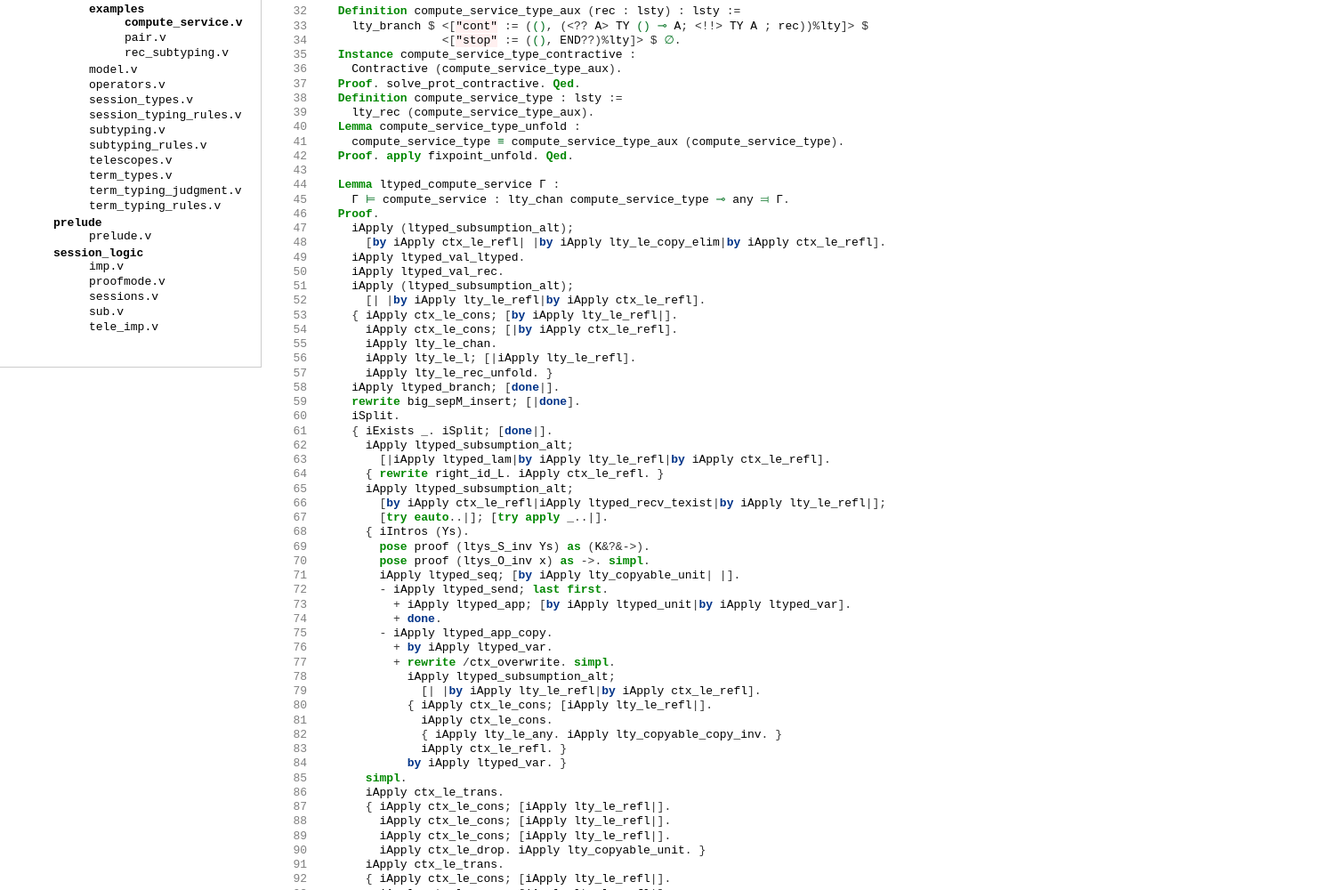
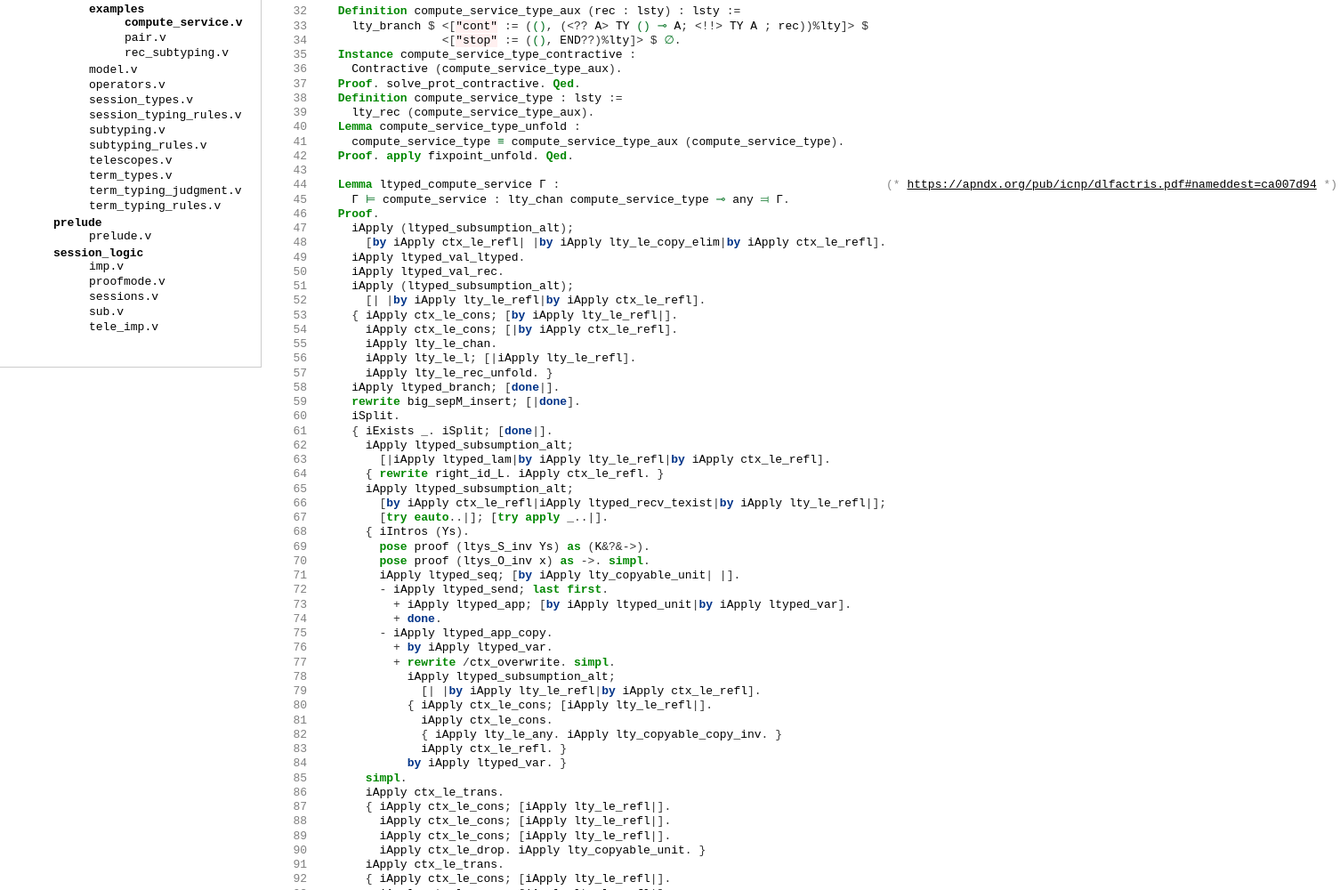
Before and after one commit to apndxorg/apndxorg.github.io, a plain HTML site: page pub/icnp/logrel/examples/compute_service.v.html in a window 1280 px wide. Shown: the part 732-1732 px from the top of the page at 89% size, 1506 px wide, since content can reach past the window. Drawn offline with Linux system fonts and the light colour scheme; files that its build step writes are made by us from their sources.

Commit message:
Update compute_service.v.html

```diff
--- a/pub/icnp/logrel/examples/compute_service.v.html
+++ b/pub/icnp/logrel/examples/compute_service.v.html
@@ -297,7 +297,7 @@
 </span><span id="linespan-41"><a id="line-41" name="line-41"></a>    <span class="n">compute_service_type</span> <span class="bp">≡</span> <span class="n">compute_service_type_aux</span> <span class="o">(</span><span class="n">compute_service_type</span><span class="o">).</span>
 </span><span id="linespan-42"><a id="line-42" name="line-42"></a>  <span class="kn">Proof</span><span class="o">.</span> <span class="k">apply</span> <span class="n">fixpoint_unfold</span><span class="o">.</span> <span class="kn">Qed</span><span class="o">.</span>
 </span><span id="linespan-43"><a id="line-43" name="line-43"></a>
-</span><span id="linespan-44"><a id="line-44" name="line-44"></a>  <span class="kn">Lemma</span> <span class="n">ltyped_compute_service</span> <span class="n">Γ</span> <span class="o">:</span>
+</span><span id="linespan-44"><a id="line-44" name="line-44"></a>  <span class="kn">Lemma</span> <span class="n">ltyped_compute_service</span> <span class="n">Γ</span> <span class="o">:</span>                                               <span class="c">(* <a href="https://apndx.org/pub/icnp/dlfactris.pdf#nameddest=ca007d94">https://apndx.org/pub/icnp/dlfactris.pdf#nameddest=ca007d94</a> *)</span>
 </span><span id="linespan-45"><a id="line-45" name="line-45"></a>    <span class="n">Γ</span> <span class="bp">⊨</span> <span class="n">compute_service</span> <span class="o">:</span> <span class="n">lty_chan</span> <span class="n">compute_service_type</span> <span class="bp">⊸</span> <span class="n">any</span> <span class="bp">⫤</span> <span class="n">Γ</span><span class="o">.</span>
 </span><span id="linespan-46"><a id="line-46" name="line-46"></a>  <span class="kn">Proof</span><span class="o">.</span>
 </span><span id="linespan-47"><a id="line-47" name="line-47"></a>    <span class="n">iApply</span> <span class="o">(</span><span class="n">ltyped_subsumption_alt</span><span class="o">);</span>
```
